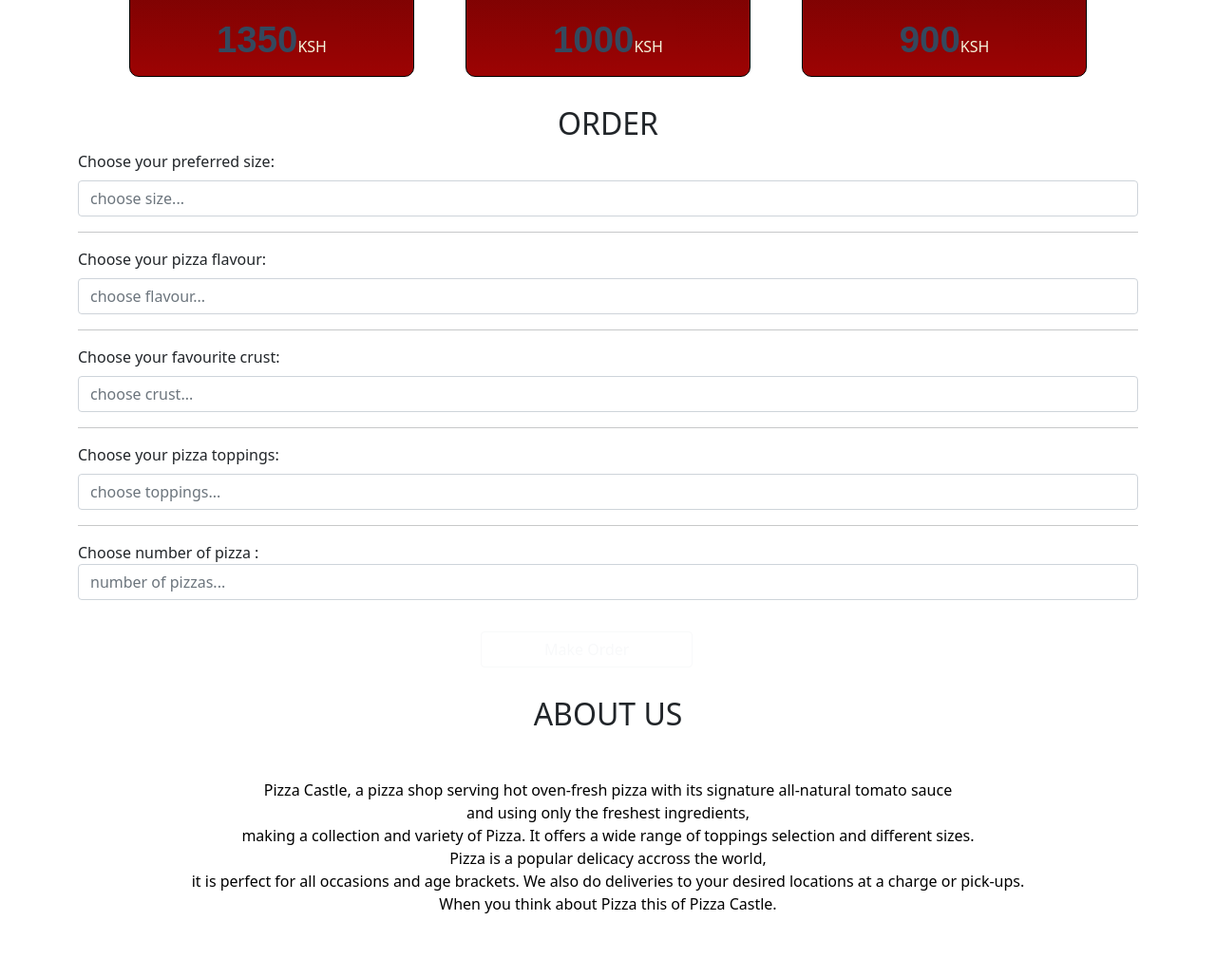
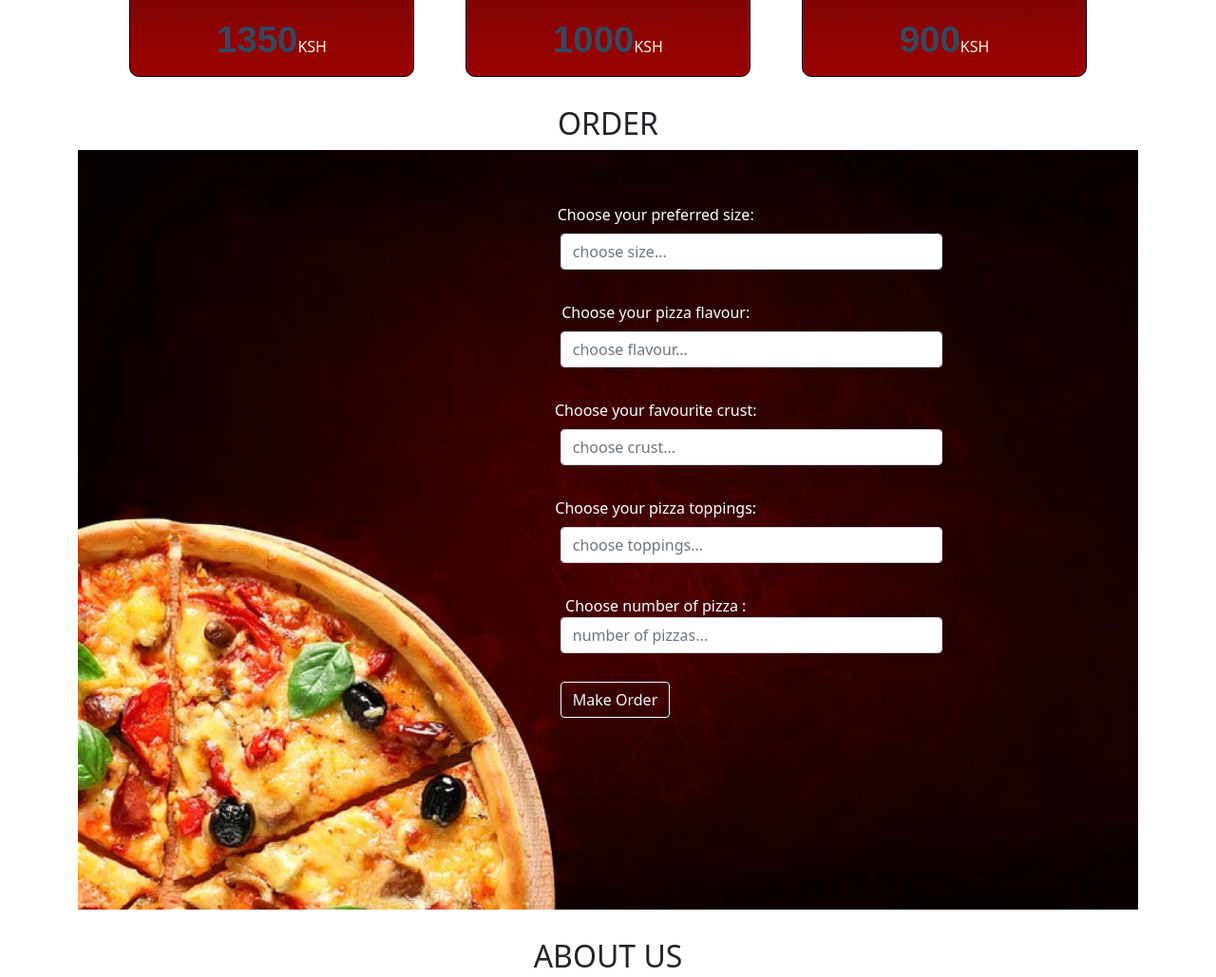
Before and after one commit to IvyJeptoo/pizza-castle, a plain HTML site: page index.html in a window 1280 px wide. Shown: the part 1767-2796 px from the top of the page at 95% size. Drawn offline with nearby package versions, Linux system fonts and the light colour scheme; no server answers.

Commit message:
style:add odering styling

```diff
--- a/style.css
+++ b/style.css
@@ -2,6 +2,7 @@
     box-sizing: border-box;
     margin: 0px;
     padding: 0px;
+    font-weight: 500;
 }
 /* NAVBAR SECTION */
 .navbar{
@@ -41,6 +42,7 @@ a{
  padding-top: 25%;
 
 }
+
 .home{
     color: white;
 }
@@ -100,6 +102,33 @@ h2{
   font-size: 2.4em;
   color: #34495e;
 }
+/* ORDER SECTION */
+.form{
+    background-image: url(./images/about3.webp);
+    background-repeat: no-repeat;
+    background-size: cover;
+    height: 100vh;
+    padding: 5%;
+    background-color: transparent;
+    /* border: 1px solid red; */
+    display: flex;
+    flex-direction: column;
+    align-items: center;
+    /* margin-left: 60%; */
+    /* justify-content: center; */
+}
+.form input{
+    width: 40%;
+    margin-left: 30%;
+}
+.form label{
+    color: white;
+    margin-left: 10%;
+}
+.btnOrder{
+    margin-top: 3%;
+    margin-left: 1.5%;
+}
 /* ABOUT US */
 .about{
     height: 40vh;
@@ -117,29 +146,23 @@ h2{
     padding: 6%;
     border: 1px solid red;
     margin-top: 3%;
-    /* display: flex; */
     flex-direction: column;
     background-color: rgba(105, 9, 9, 0.959);
     background-repeat: no-repeat;
     background-size: cover;
-    /* margin-left: 30px; */
-    /* justify-content: center; */
-    /* align-items: center; */
+
 }
 .myForm input{
-    /* margin: 30px; */
     width: 80%;
 }
-.btn{
+.btnContact{
     width: 20%;
     margin-top: 3%;
     margin-left: 38%;
-    /* margin: 30px; */
 }
 .message textarea{
     width: 90%;
     margin-top: 3%;
-    /* margin: 30px; */
 }
 
 /* footer section */
```
